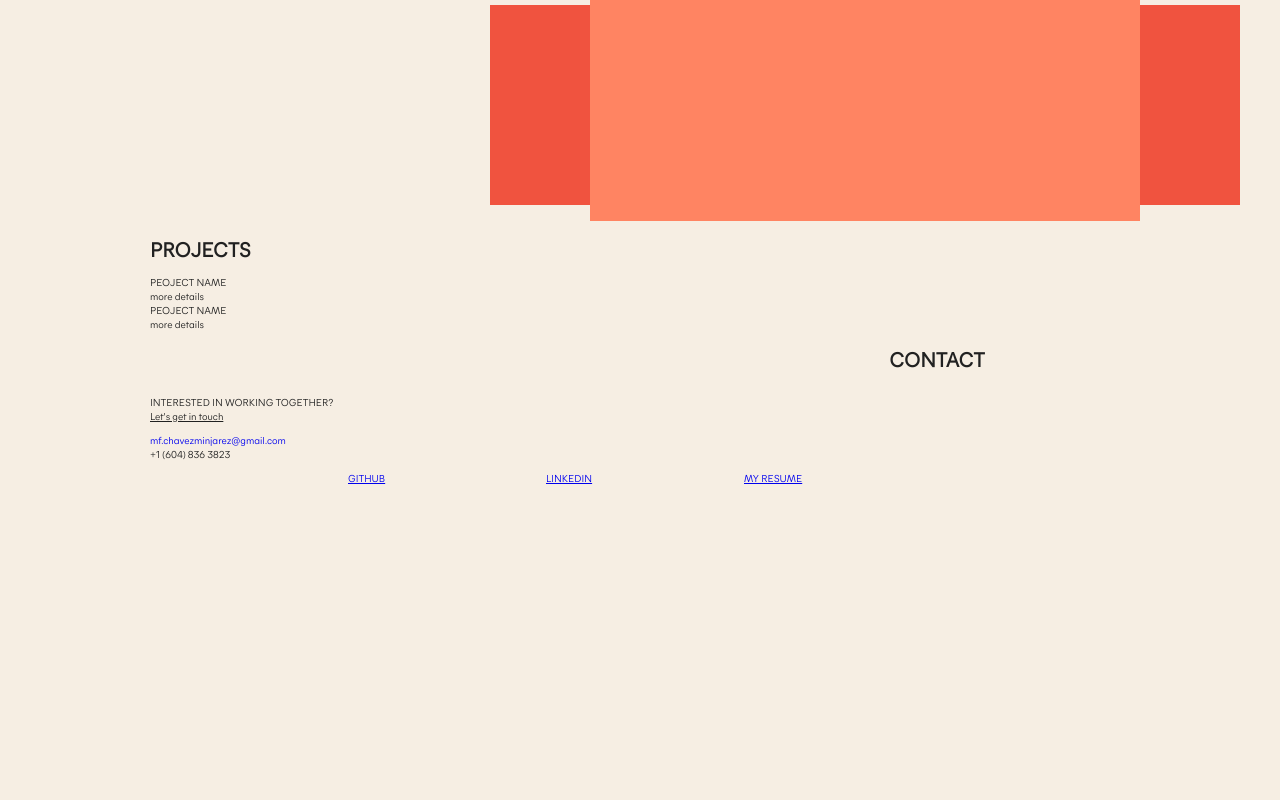
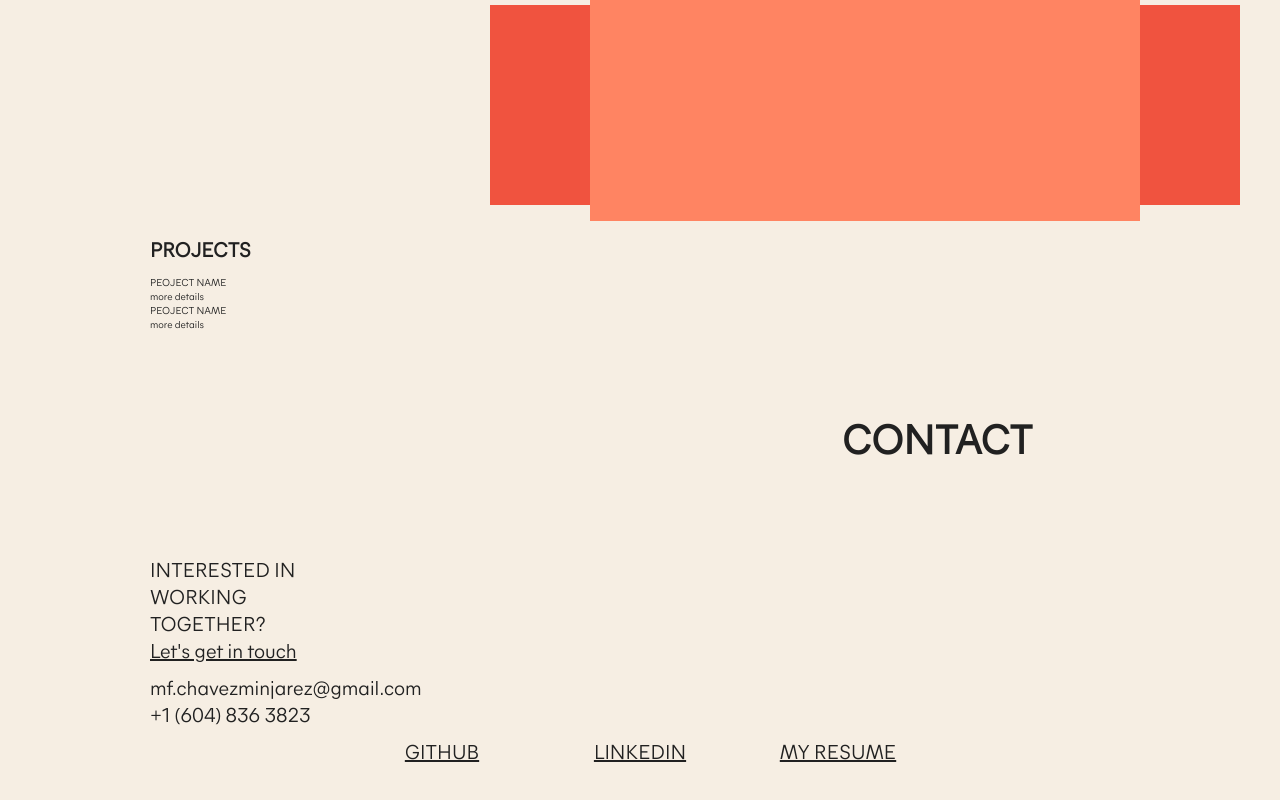
Before and after one commit to mafe-rnanda/mariachavez-website, a React (Create React App) app: page /contact in a window 1280 px wide. Shown: the part 1245-2045 px from the top of the page. Before the commit the page ends 1780 px from the top, so only its background shows below. Built offline with nearby package versions, Linux system fonts and the light colour scheme.

Commit message:
change text size

```diff
--- a/src/components/Contact.js
+++ b/src/components/Contact.js
@@ -3,7 +3,7 @@ import "./Contact.scss";
 export default function Contact(props) {
   return (
     <div id="contact-section">
-      <h1>CONTACT</h1>
+      <h1 class="header">CONTACT</h1>
       <div>
         <div>INTERESTED IN WORKING TOGETHER?</div>
         <a>Let's get in touch</a>
--- a/src/components/Contact.scss
+++ b/src/components/Contact.scss
@@ -5,6 +5,7 @@
   display: grid;
   gap: 1rem;
   grid-template-columns: repeat(5, 1fr);
+  font-size: 2rem;
   h1 {
     grid-column: 4 / span 2;
     text-align:center;
@@ -14,6 +15,8 @@
   }
   a{
     text-decoration: underline;
+    text-align: center;
+    color:$black;
   }
 }
 
```
